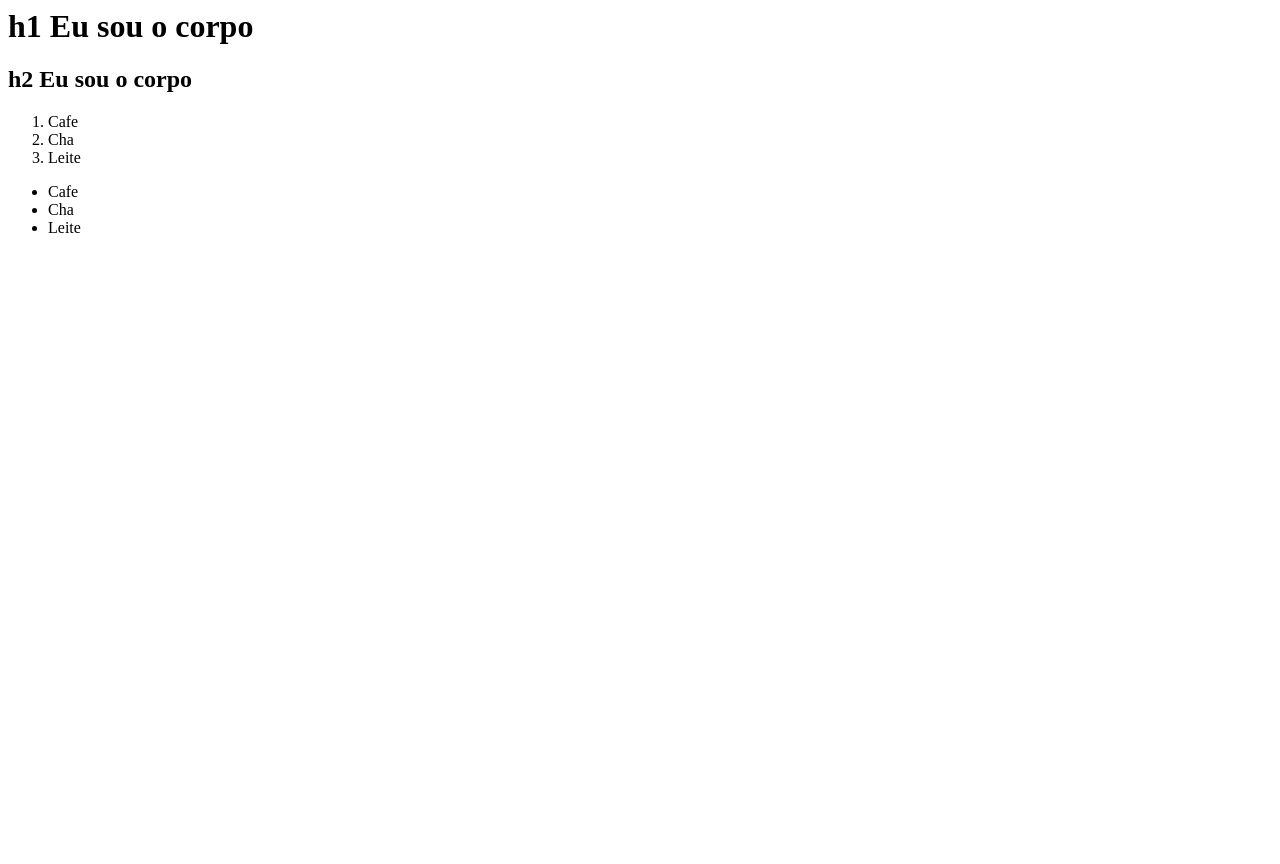
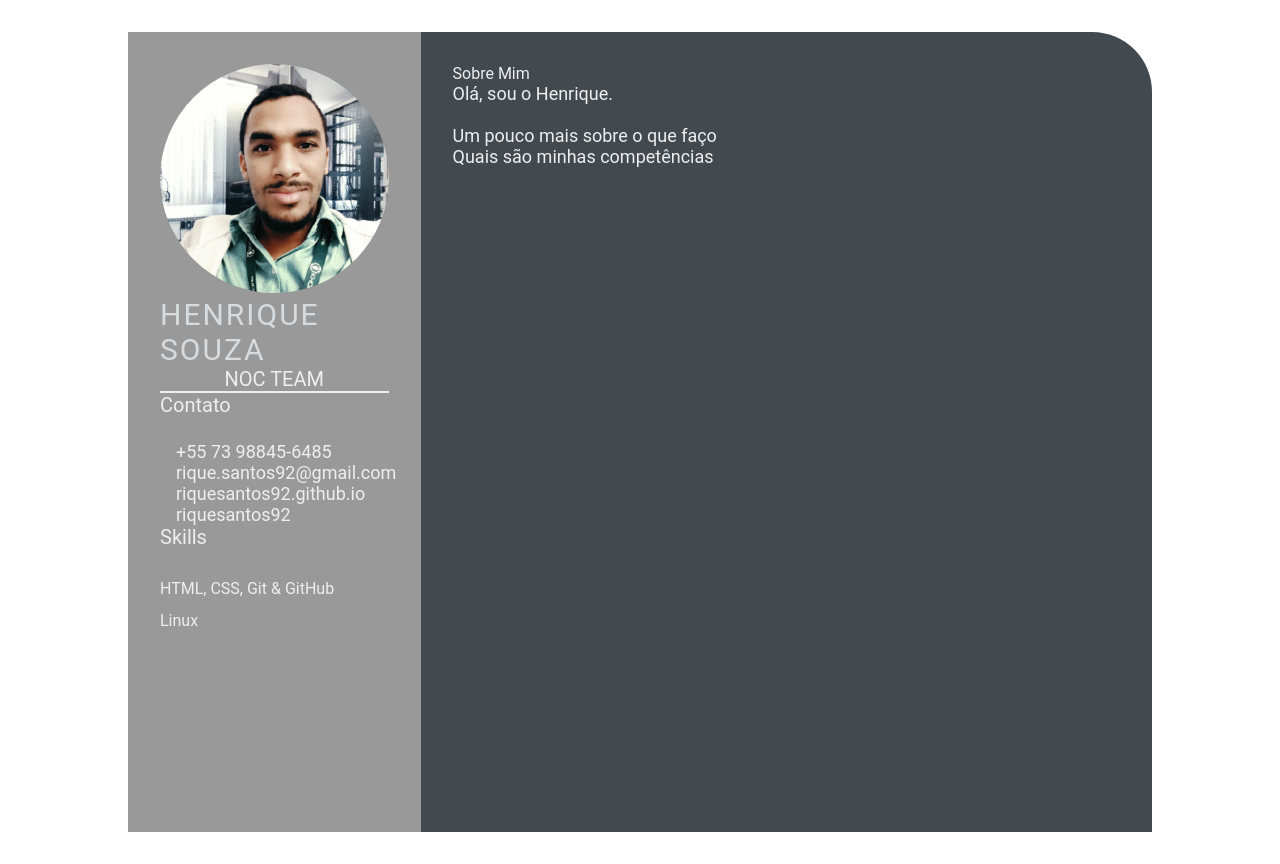
Before and after one commit to riquesantos92/riquesantos92.github.io, a plain HTML site: page index.html in a window 1280 px wide. Before the commit the page ends 800 px from the top, so only its background shows below. Drawn offline with Linux system fonts and the light colour scheme.

Commit message:
day-02 cv (#2)

```diff
--- a/index.html
+++ b/index.html
@@ -1,21 +1,55 @@
-<html>
-    <head>
-        <title>
-            Olá, eu sou a cabeça
-        </title>
-    </head>
-    <body>
-        <h1>h1 Eu sou o corpo</h1>
-        <h2>h2 Eu sou o corpo</h2>
-    </body>
-    <ol>
-        <li>Cafe</li>
-        <li>Cha</li>
-        <li>Leite</li>
-    </ol>
-    <ul>
-        <li>Cafe</li>
-        <li>Cha</li>
-        <li>Leite</li>
-    </ul>
+<!DOCTYPE html>
+<html lang="en">
+<head>
+    <meta charset="UTF-8">
+    <meta http-equiv="X-UA-Compatible" content="IE=edge">
+    <meta name="viewport" content="width=device-width, initial-scale=1.0">
+    <title>Henrique Souza CV</title>
+
+    <link rel="stylesheet" href="style.css">
+</head>
+<body>
+    <main class="resume-contents">
+        <section class="left-section">
+            <section class="left-section-contents">
+                <div class="profile">
+                    <img class="profile-image" src="img/profile-image.jpg" alt="Profile image">
+                    <p class="name">Henrique Souza</p>
+                    <p class="profession">NOC Team</p>
+                </div>
+
+                <div class="contact-info">
+                    <p class="left-title">Contato</p>
+                    <ul>
+                        <li><i class="fa fa-phone"></i>+55 73 98845-6485</li>
+                        <li><i class="fa fa-envelope"></i>rique.santos92@gmail.com</li>
+                        <li><i class="fa fa-globe"></i>riquesantos92.github.io</li>
+                        <li><i class="fa fa-github"></i>riquesantos92</li>
+                    </ul>
+                </div>
+
+                <div class="skills">
+                    <p class="left-title">Skills</p>
+                    <ul>
+                        <li><p>HTML, CSS, Git & GitHub</p></li>
+                        <li><p>Linux</p></li>
+                    </ul>
+                </div>
+            </section>
+        </section>
+
+        <section class="right-section">
+            <div class="right-section-contents">
+                <section class="gap">
+                    <div class="right-title">Sobre Mim</div>
+                    <p class="about-me-contents">
+                        Olá, sou o Henrique.<br>
+                        <br> Um pouco mais sobre o que faço
+                        <br> Quais são minhas competências
+                    </p>
+                </section>
+            </div>
+        </section>
+    </main>
+</body>
 </html>
--- /dev/null
+++ b/style.css
@@ -0,0 +1,103 @@
+* {
+    margin: 0;
+    padding: 0;
+    box-sizing: border-box;
+    list-style: none;
+    font-family: 'Roboto', sans-serif;
+}
+
+.resume-contents {
+    min-height: 100vh;
+    width: 80%;
+    margin: 2rem auto;
+    display: grid;
+    grid-template-columns: repeat(7, 1fr);
+}
+
+.left-section {
+    grid-column: span 2;
+    height: 100%;
+    background-color: #999999;
+}
+
+.right-section {
+    grid-column: span 5;
+    height: 100%;
+    background-color: #424a50;
+    border-radius: 0px 60px 0px 0px;
+}
+
+.left-section-contents {
+    padding: 2rem 2rem;
+}
+
+.profile {
+    width: 100%;
+    border-bottom: 2px solid #eeeeee;
+}
+
+.profile .profile-image {
+    width: 100%;
+    border-radius: 100%;
+}
+
+.name {
+    color: #D6DBDF;
+    font-size: 30px;
+    letter-spacing: 2px;
+    text-transform: uppercase;
+}
+
+.profession {
+    color: #eeeeee;
+    font-size: 20px;
+    text-transform: uppercase;
+    text-align: center;
+}
+
+.left-title {
+    color: #eeeeee;
+    font-size: 20px;
+}
+
+.contact-info ul {
+    padding-top: 1.5rem;
+}
+
+.contact-info ul li, .references ul li {
+    padding-right: 1rem;
+    font-size: 18px;
+    color: #eeeeee;
+}
+
+.contact-info ul li i, .references ul li i {
+    padding-right: 1rem;
+    font-size: 18px;
+    color: #eeeeee;
+}
+
+.skills ul {
+    padding-top: 1.5rem;
+}
+
+.skills ul li p {
+    padding: .4rem 0;
+    color: #eeeeee;
+}
+
+.right-section-contents {
+    padding: 2rem 2rem;
+}
+
+.right-title {
+    color: #eeeeee;
+}
+
+.gap {
+    padding-bottom: 2rem;
+}
+
+.about-me-contents{
+    font-size: 18px;
+    color: #eeeeee;
+}
```
Also changed, not shown: img/profile-image.jpg (added).
